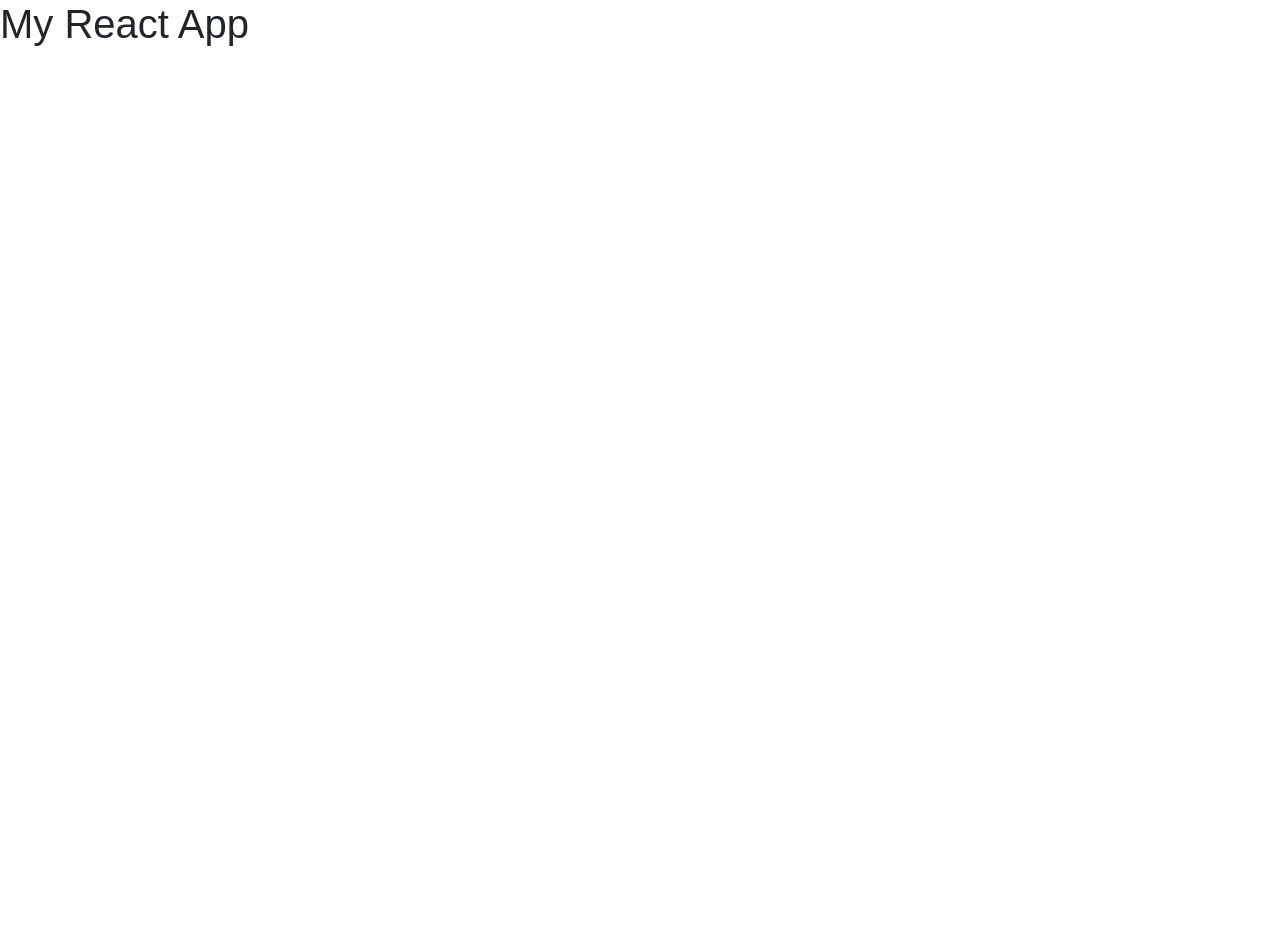
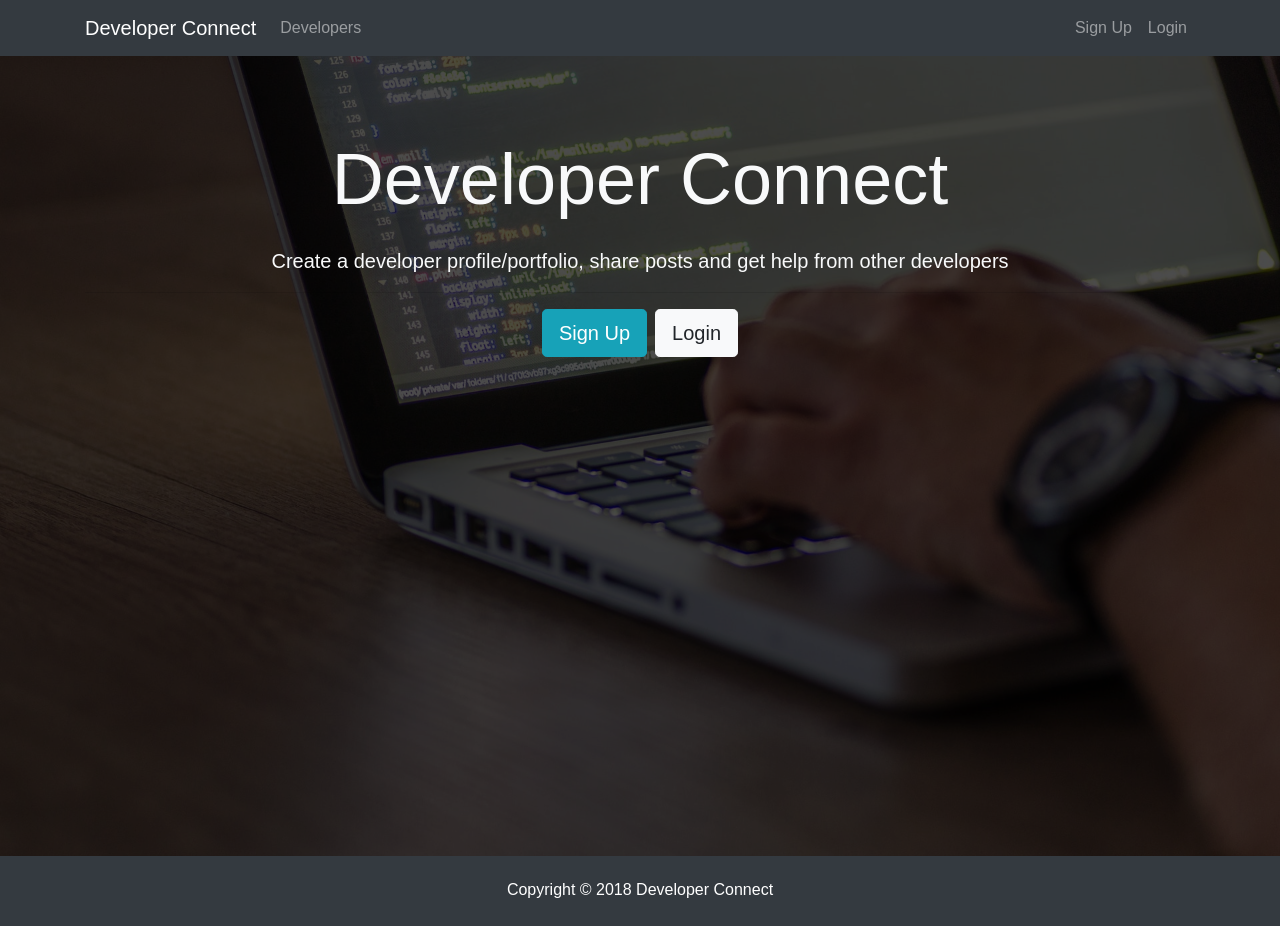
Before and after one commit to kapil5harma/Developer-Connect, a React (Create React App) app in the folder client/: page / in a window 1280 px wide. Before the commit the page ends 800 px from the top, so only its background shows below. Built offline with nearby package versions, Linux system fonts and the light colour scheme.

Commit message:
Basic Layout

```diff
--- a/client/src/App.js
+++ b/client/src/App.js
@@ -1,11 +1,16 @@
 import React, { Component } from 'react';
 import './App.css';
+import Navbar from './components/layout/Navbar';
+import Footer from './components/layout/Footer';
+import Landing from './components/layout/Landing';
 
 class App extends Component {
   render() {
     return (
       <div className="App">
-        <h1>My React App</h1>
+        <Navbar />
+        <Landing />
+        <Footer />
       </div>
     );
   }
--- /dev/null
+++ b/client/src/components/layout/Footer.js
@@ -0,0 +1,9 @@
+import React from 'react';
+
+export default () => {
+  return (
+    <footer className="bg-dark text-white mt-5 p-4 text-center">
+      Copyright &copy; {new Date().getFullYear()} Developer Connect
+    </footer>
+  );
+};
--- /dev/null
+++ b/client/src/components/layout/Landing.js
@@ -0,0 +1,32 @@
+import React, { Component } from 'react';
+
+class Landing extends Component {
+  render() {
+    return (
+      <div className="landing">
+        <div className="dark-overlay landing-inner text-light">
+          <div className="container">
+            <div className="row">
+              <div className="col-md-12 text-center">
+                <h1 className="display-3 mb-4">Developer Connect</h1>
+                <p className="lead">
+                  {' '}
+                  Create a developer profile/portfolio, share posts and get help
+                  from other developers
+                </p>
+                <hr />
+                <a href="register.html" className="btn btn-lg btn-info mr-2">
+                  Sign Up
+                </a>
+                <a href="login.html" className="btn btn-lg btn-light">
+                  Login
+                </a>
+              </div>
+            </div>
+          </div>
+        </div>
+      </div>
+    );
+  }
+}
+export default Landing;
--- /dev/null
+++ b/client/src/components/layout/Navbar.js
@@ -0,0 +1,48 @@
+import React, { Component } from 'react';
+
+class Navbar extends Component {
+  render() {
+    return (
+      <nav className="navbar navbar-expand-sm navbar-dark bg-dark mb-4">
+        <div className="container">
+          <a className="navbar-brand" href="landing.html">
+            Developer Connect
+          </a>
+          <button
+            className="navbar-toggler"
+            type="button"
+            data-toggle="collapse"
+            data-target="#mobile-nav"
+          >
+            <span className="navbar-toggler-icon" />
+          </button>
+
+          <div className="collapse navbar-collapse" id="mobile-nav">
+            <ul className="navbar-nav mr-auto">
+              <li className="nav-item">
+                <a className="nav-link" href="profiles.html">
+                  {' '}
+                  Developers
+                </a>
+              </li>
+            </ul>
+
+            <ul className="navbar-nav ml-auto">
+              <li className="nav-item">
+                <a className="nav-link" href="register.html">
+                  Sign Up
+                </a>
+              </li>
+              <li className="nav-item">
+                <a className="nav-link" href="login.html">
+                  Login
+                </a>
+              </li>
+            </ul>
+          </div>
+        </div>
+      </nav>
+    );
+  }
+}
+export default Navbar;
```
